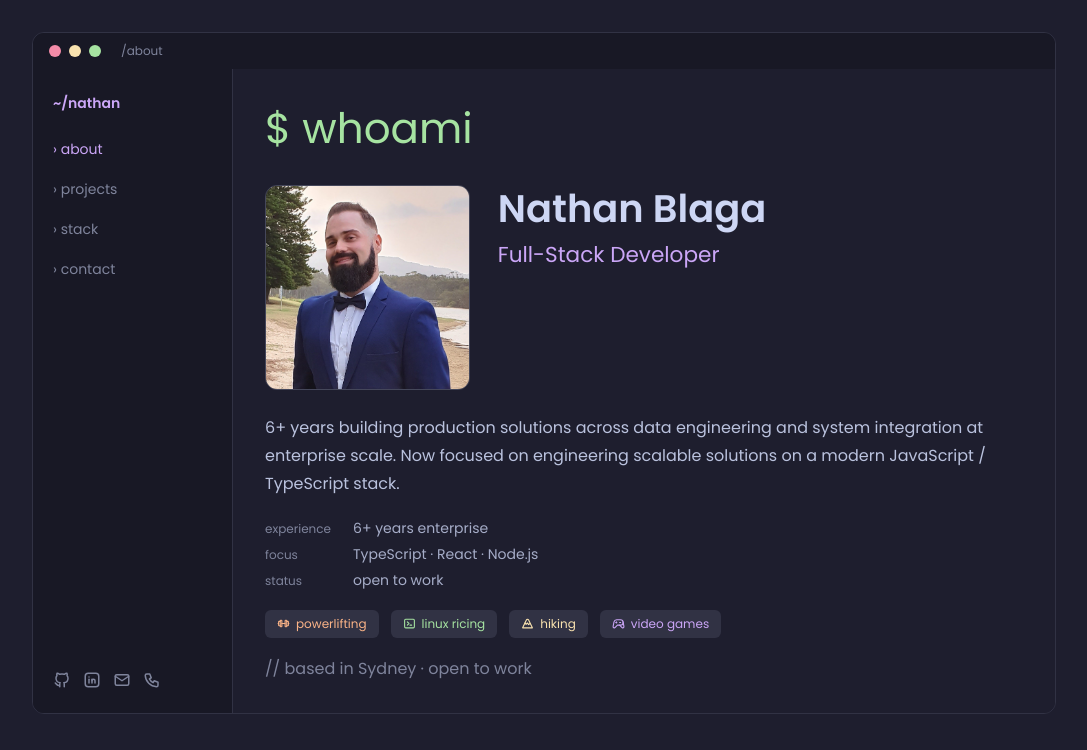
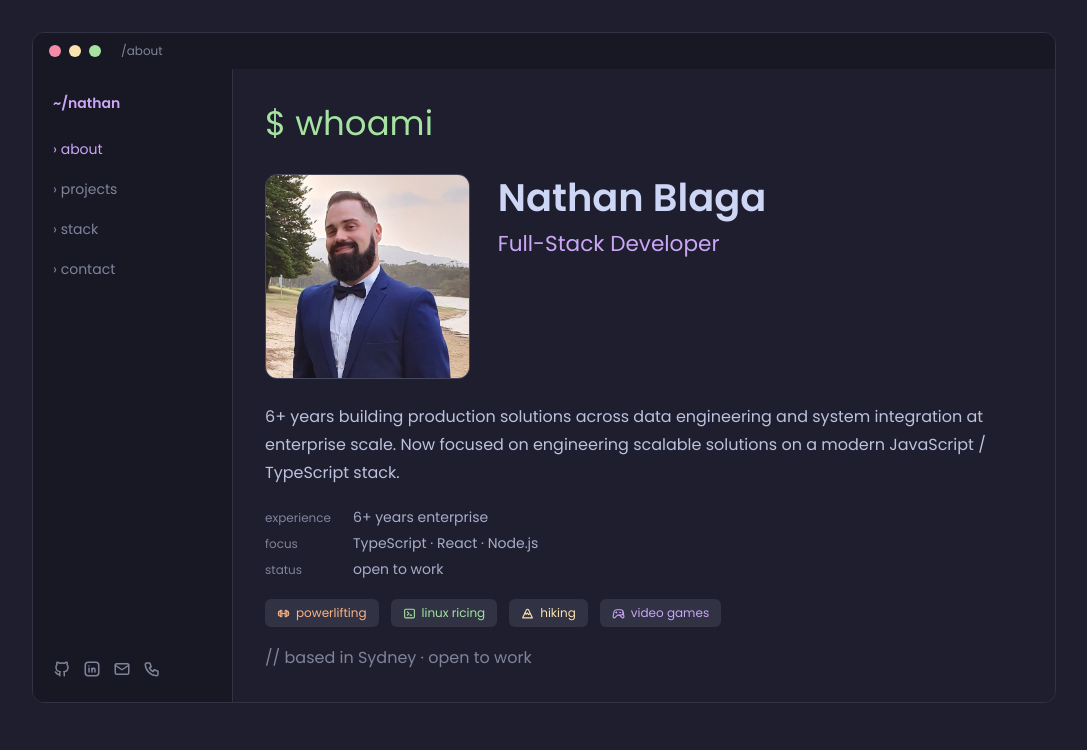
Before and after one commit to NJBLAGA/Portfolio-V3, a React (Vite) app: page /about in a window 1280 px wide. Shown: the top 750 px of the page, without its empty margins (96-1183 px from the left). Built offline with nearby package versions, Linux system fonts and the light colour scheme.

Commit message:
tweak: reduce whoami desktop size to 34px

```diff
--- a/src/pages/About.tsx
+++ b/src/pages/About.tsx
@@ -29,7 +29,7 @@ export default function About() {
 
       {/* $ whoami — large on both mobile and desktop */}
       <div
-        className="text-2xl md:text-[42px] mb-5 md:mb-7 font-normal"
+        className="text-2xl md:text-[34px] mb-5 md:mb-7 font-normal"
         style={{ color: 'var(--mocha-green)' }}
       >
         $ whoami
```
